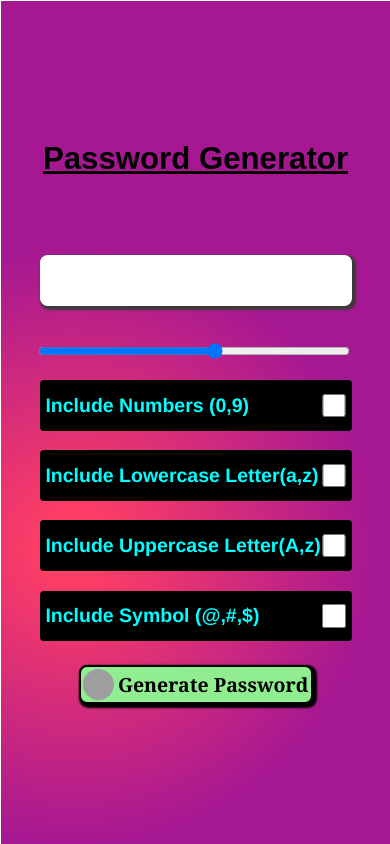
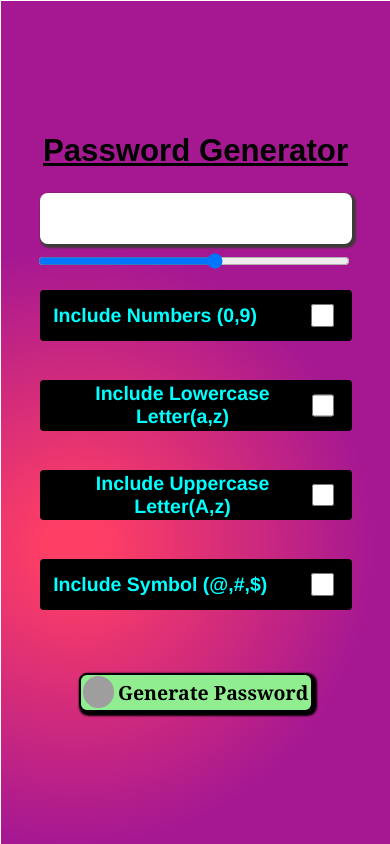
Before and after one commit to prashantbhoite123/Password-Generator, a plain HTML site: page index.html in a window 390 px wide. Drawn offline with Linux system fonts and the light colour scheme; grey boxes are pictures that could not be loaded.

Commit message:
style change

```diff
--- a/style.css
+++ b/style.css
@@ -124,21 +124,23 @@ input {
     width: 100vw;
   }
   .Password-h1 {
-    margin-bottom: 20vw;
+    margin-bottom: 6vw;
     font-size: 8vw;
     color: #000;
   }
   .use-con {
-    margin-bottom: 7vw;
+    padding: 3vw;
     font-size: 7vw;
     height: 13vw;
     width: 80vw;
   }
   li {
+    padding: 3vw;
     font-size: 5vw;
     height: 13vw;
     width: 80vw;
     margin-top: 5vw;
+    margin-bottom: 10vw;
   }
   input {
     height: 6vw;
@@ -148,6 +150,7 @@ input {
     width: 80vw;
     height: 5vw;
     margin-top: 2vw;
+    /* margin-bottom: 15vw; */
   }
   .colorBtn {
     margin-top: 6vw;
```
